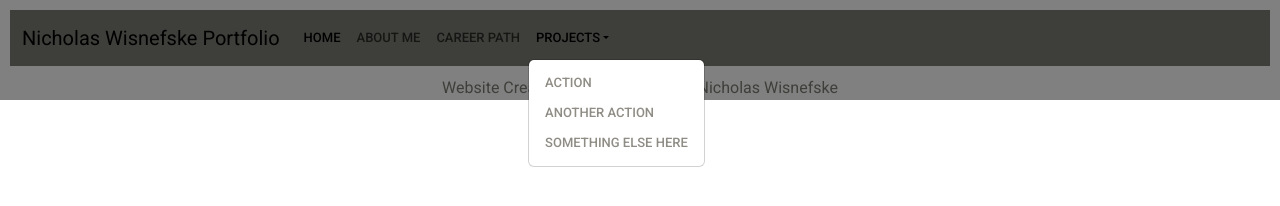
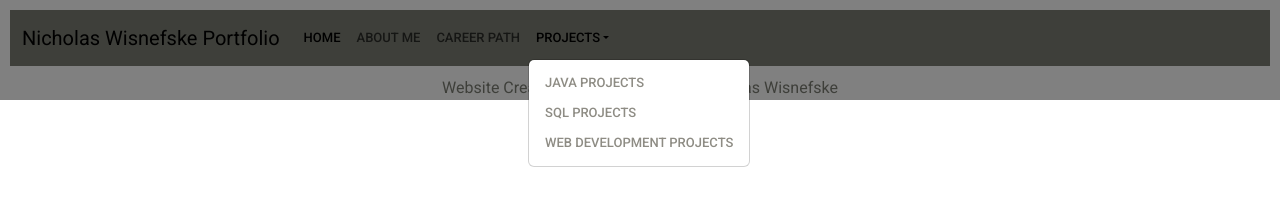
Before and after one commit to WisnefskeNick/Portfolio-Website, a plain HTML site: page Homepage.html in a window 1280 px wide. Both pictures are taken after a click on the button "PROJECTS". Drawn offline with nearby package versions, Linux system fonts and the light colour scheme.

Commit message:
Update Homepage.html

```diff
--- a/Homepage.html
+++ b/Homepage.html
@@ -31,9 +31,9 @@
         				<li class="nav-item dropdown">
           				<a class="nav-link dropdown-toggle" href="#" role="button" data-bs-toggle="dropdown" aria-expanded="false">Projects</a>
 						<ul class="dropdown-menu">
-							<li><a class="dropdown-item" href="#">Action</a></li>
-							<li><a class="dropdown-item" href="#">Another action</a></li>
-							<li><a class="dropdown-item" href="#">Something else here</a></li>
+							<li><a class="dropdown-item" href="#">Java Projects</a></li>
+							<li><a class="dropdown-item" href="#">SQL Projects</a></li>
+							<li><a class="dropdown-item" href="#">Web Development Projects</a></li>
 						</ul>
         				</li>
       				</ul>
```
